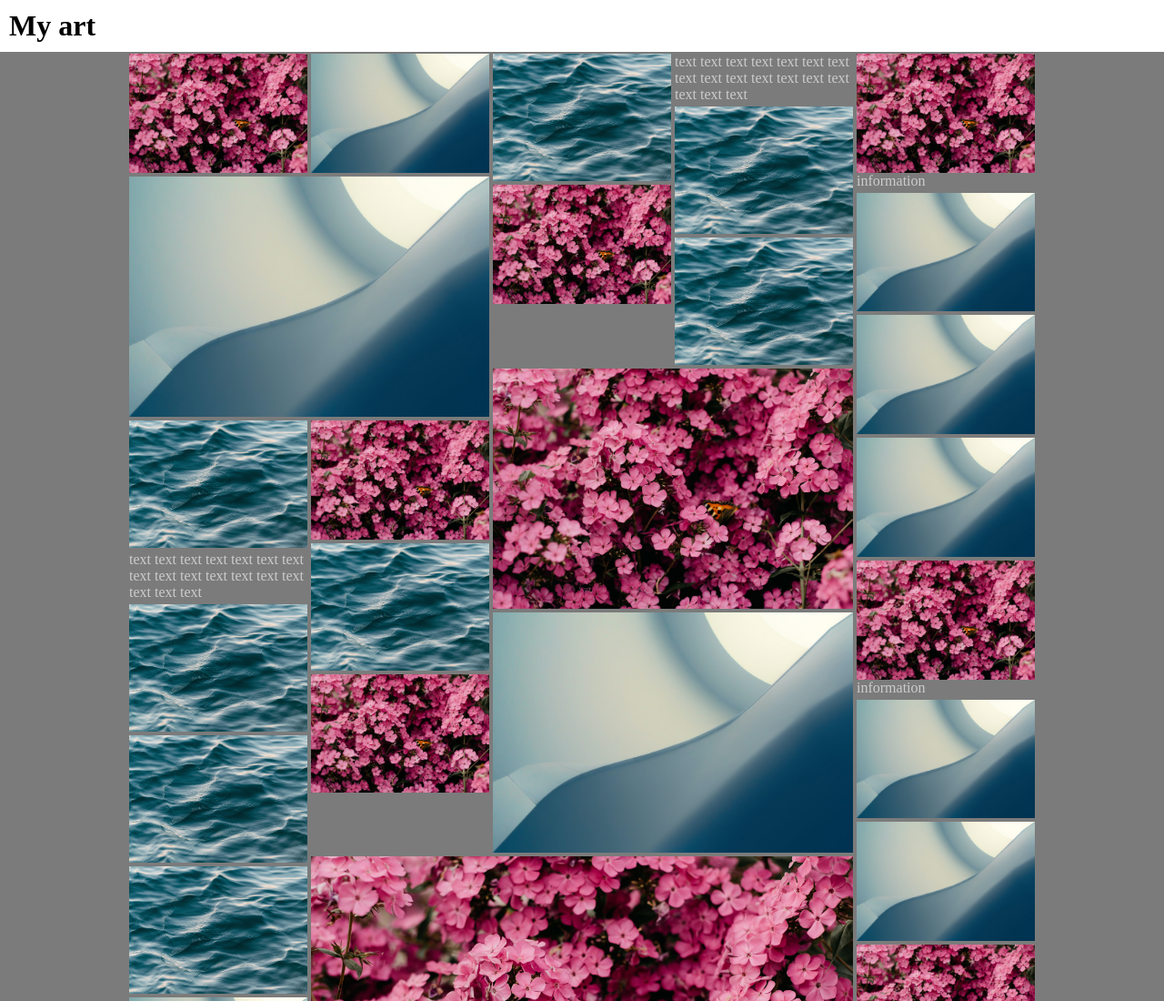
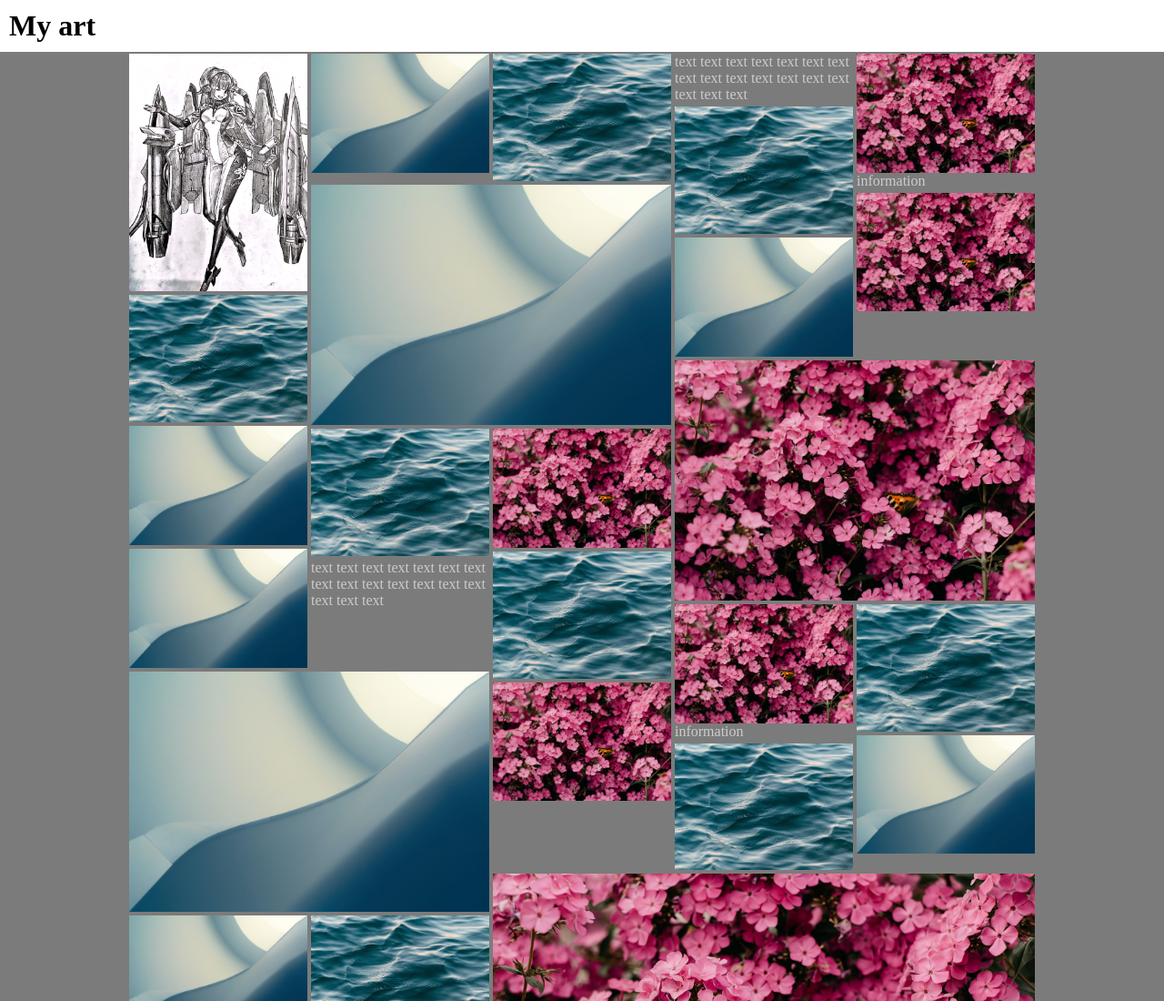
Before and after one commit to KUAD-XtechDesign/js-various2022-YUYONGMIN, a plain HTML site: page sample/sample04.html in a window 1280 px wide. Shown: the top 1100 px of the page at 91% size. Drawn offline with nearby package versions, Linux system fonts and the light colour scheme; some packages are replaced by stand-ins of ours.

Commit message:
写真セッティング

```diff
--- a/sample/sample04.html
+++ b/sample/sample04.html
@@ -24,7 +24,7 @@
 
       <div id="contents">
         <div class="grid">
-          <div class="grid-item"><img src="./images/back01.jpg"></div>
+          <div class="grid-item"><img src="./images/superpenguin.jpg"></div>
           <div class="grid-item"><img src="./images/back02.jpg"></div>
           <div class="grid-item"><img src="./images/back03.jpg"></div>
           <div class="grid-item">text text text text text text text text text text text text text text text text text </div>
```
Also changed, not shown: sample/sample01.html (+0 -1 lines), 1 other file.
